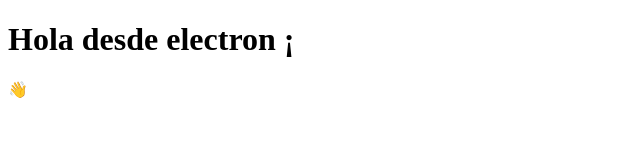
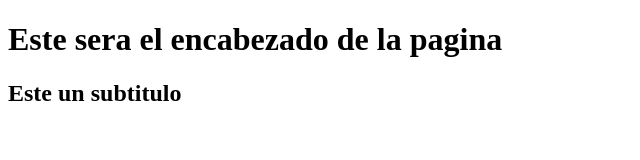
Before and after one commit to cerealkiller1997/Pomo.Clock, an Electron app: page src/index.html in a window 1280 px wide. Shown: the whole page, without its empty margins (0-640 px from the left). Drawn offline with Linux system fonts and the light colour scheme.

Commit message:
jerarquia de carpetas actualizada

```diff
--- a/index.html
+++ b/src/index.html
@@ -14,10 +14,14 @@
       http-equiv="X-Content-Security-Policy"
       content="default-src 'self'; script-src 'self'"
     />
+    <link rel="stylesheet" href="style.css">
     <title>PomoClock</title>
 </head>
+
 <body>
-    <h1>Hola desde electron ¡</h1>
-    <p>👋</p>
+    <div>
+      <h1>Este sera el encabezado de la pagina</h1>
+      <h2>Este un subtitulo</h2>
+    </div>
 </body>
 </html>
```
Also changed, not shown: src/main.js (renamed from main.js), src/style.css (added).
